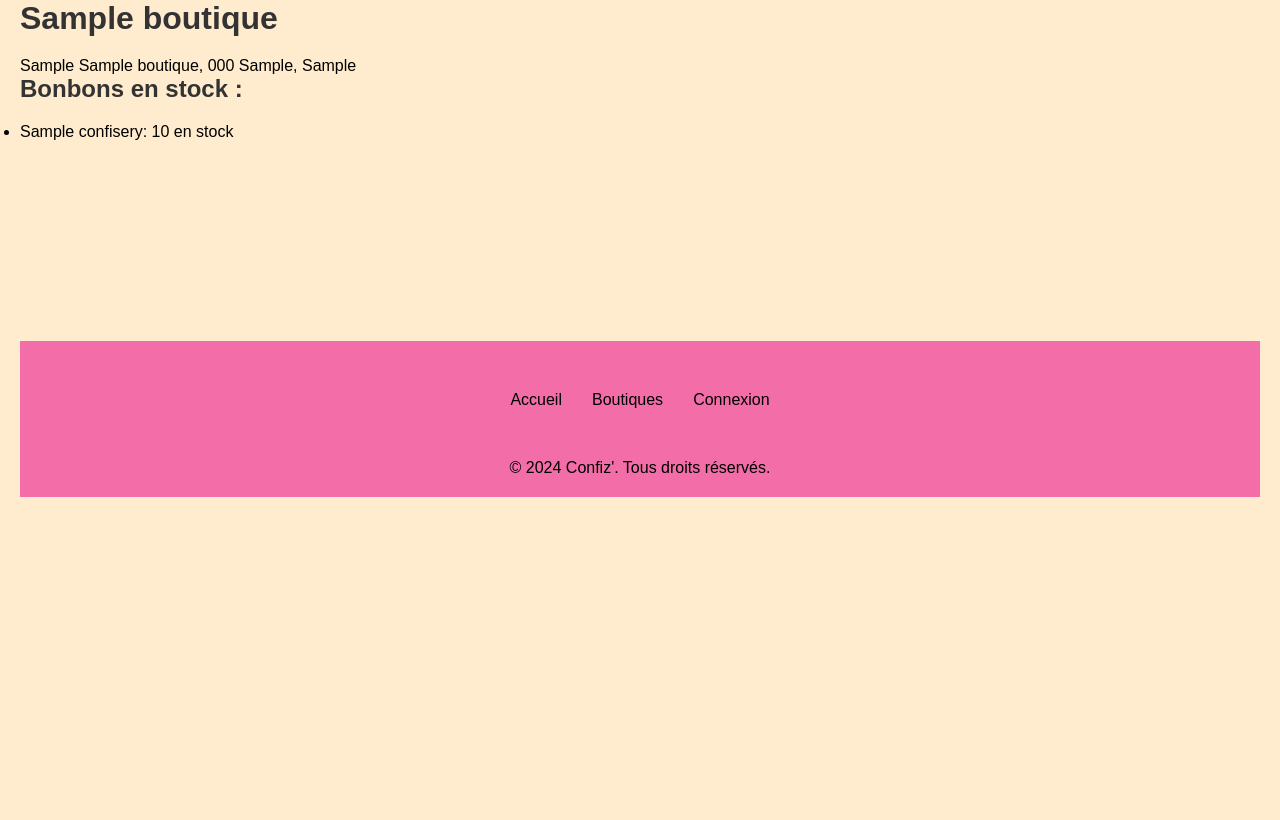
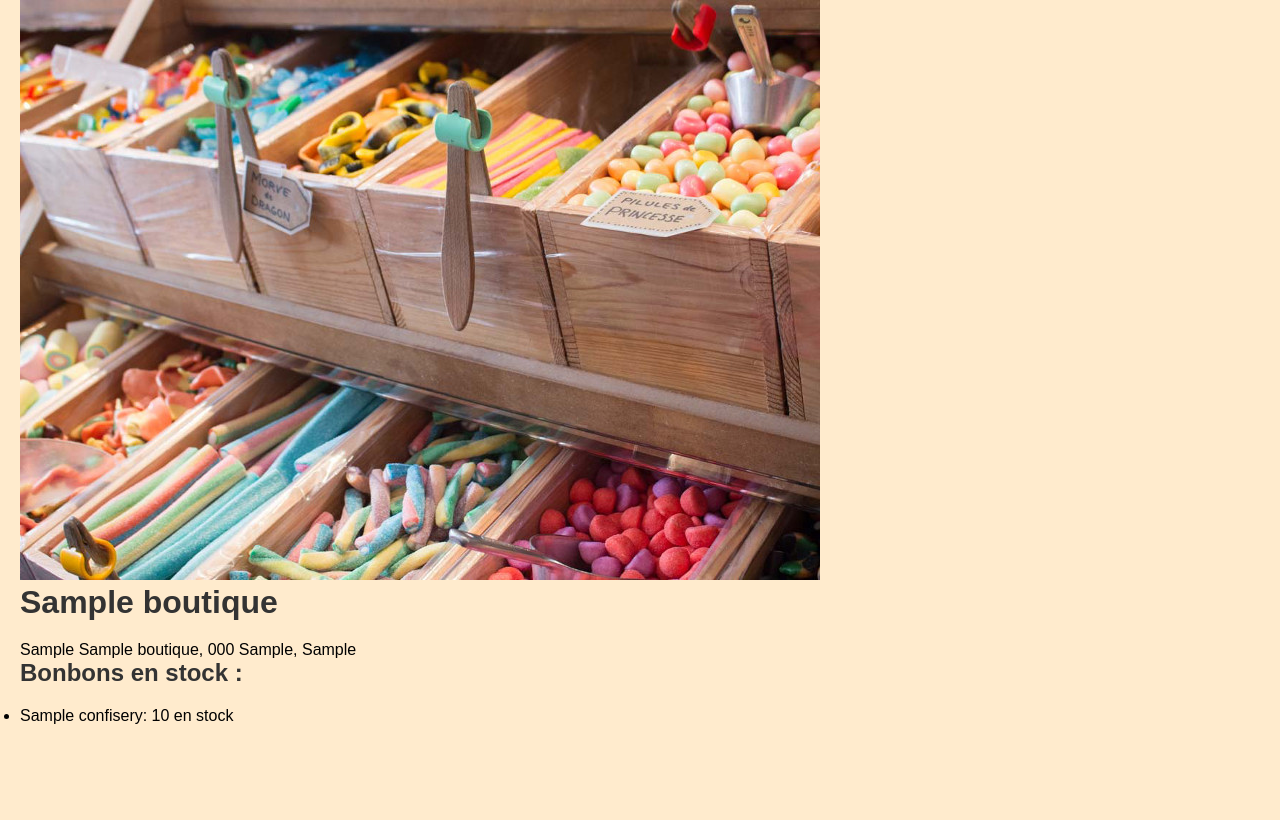
Before and after one commit to Cossec-Tony/Bonbons_and_co, a PHP site: page /friandises.php?boutique_id=1 in a window 1280 px wide. Shown: the part 170-990 px from the top of the page. Before the commit the page ends 667 px from the top, so only its background shows below. Run offline with PHP 8.4, Linux system fonts and the light colour scheme; tables that the repository leaves empty or names only in its code hold one stand-in row (values such as "Sample post"); a stand-in replaces the project's code that opens the database connection.

Commit message:
pas grand chose pour l'instant

```diff
--- a/friandises.php
+++ b/friandises.php
@@ -3,7 +3,9 @@
 include_once('head.php');
 include_once('header.php');
 require 'db.php';
+?>
 
+<?php
 if (isset($_GET['boutique_id'])) {
     $boutique_id = $_GET['boutique_id'];
 
@@ -35,6 +37,7 @@ $boutique = $boutique_details[0];
 
 <body>
     <div class="shop-detail">
+        <img class="img_boutique" src="./img/boutiqueImg.jpg" alt="">
         <h1><?php echo htmlspecialchars($boutique['boutique_nom']); ?></h1>
         <p><?php echo htmlspecialchars("{$boutique['numero_rue']} {$boutique['nom_adresse']}, {$boutique['code_postal']} {$boutique['ville']}, {$boutique['pays']}"); ?></p>
         <h2>Bonbons en stock :</h2>
```
Also changed, not shown: footer.php (line endings or trailing spaces).
